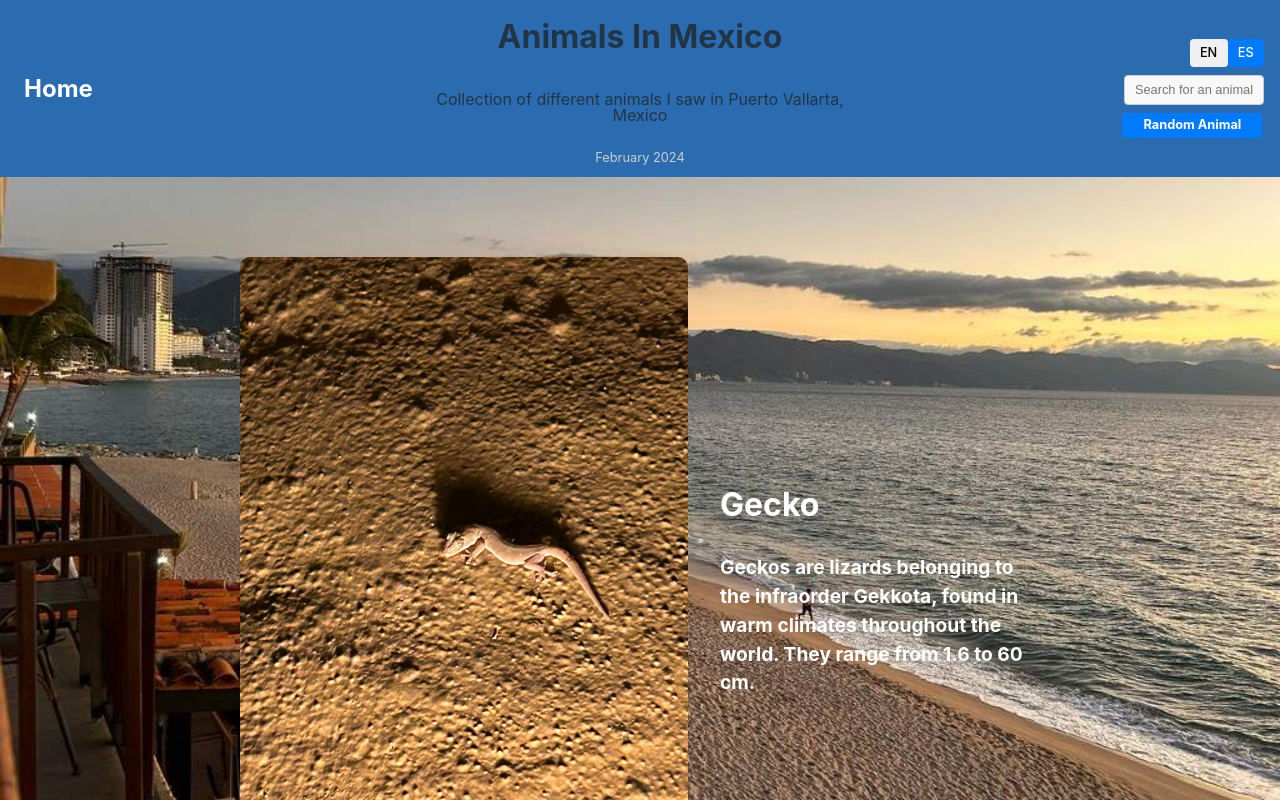
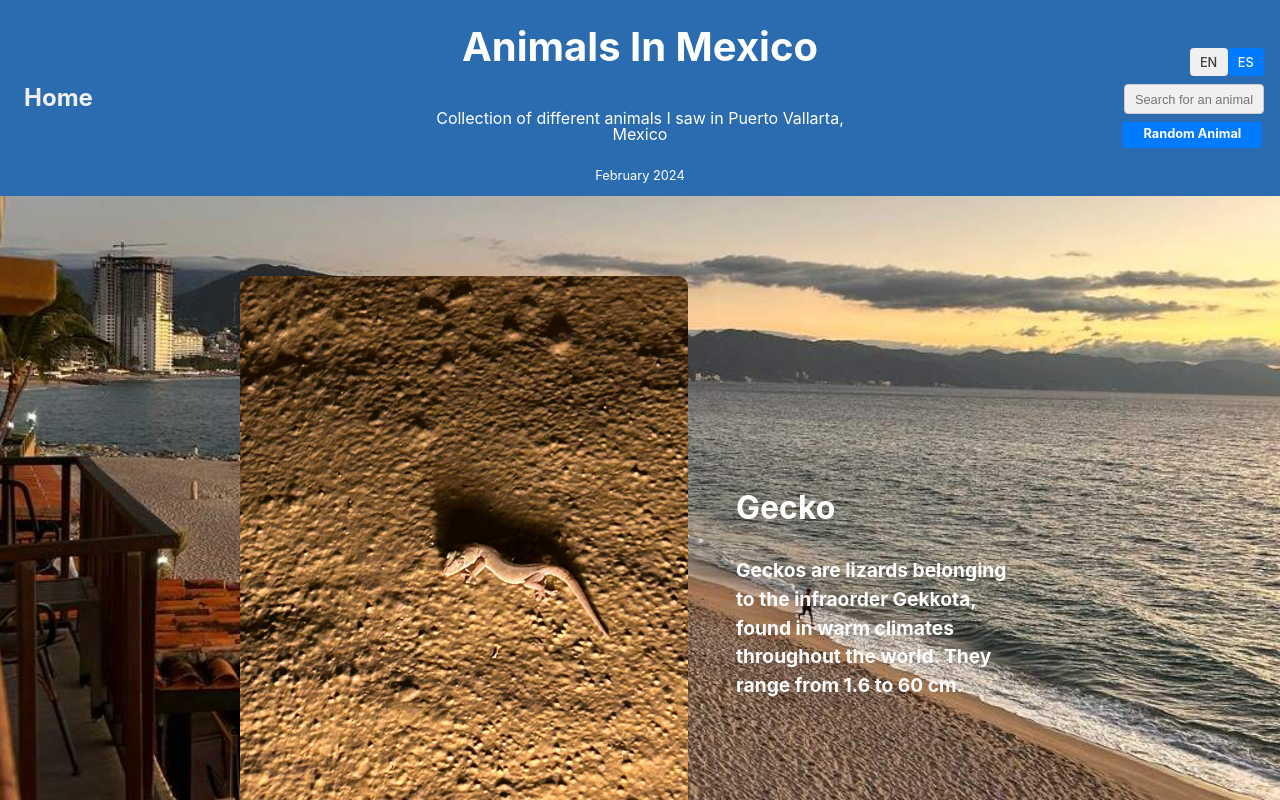
Before and after one commit to mathyasp/animals-in-mexico, a React (Vite) app: page /animals-in-mexico/random-animal in a window 1280 px wide. Built offline with nearby package versions, Linux system fonts and the light colour scheme; the HTML template or start-up script is replaced by a standard one.

Commit message:
Utilize CSS Custom properties for colors

```diff
--- a/src/App.css
+++ b/src/App.css
@@ -7,7 +7,7 @@
   background-image: url('/images/beach.jpg');
   background-size: cover;
   background-position: center;
-  background-attachment: fixed; /* Makes background more stable when scrolling */
+  background-attachment: fixed;
   overflow: auto;
 }
 
@@ -19,8 +19,8 @@
   min-height: 80vh;
   text-align: center;
   padding: 2rem;
-  background-color: rgba(0, 0, 0, 0.5); /* Semi-transparent overlay */
-  color: white;
+  background-color: var(--shadow-color);
+  color: var(--light-text-color);
 }
 
 .featured-animals {
@@ -42,8 +42,8 @@
 .App a {
   display: inline-block;
   padding: 10px 20px;
-  background-color: #007bff;
-  color: #fff;
+  background-color: var(--primary-color);
+  color: var(--light-text-color);
   text-decoration: none;
   border-radius: 5px;
   font-weight: bold;
@@ -55,7 +55,7 @@
 .App .Animal {
   width: 75vw;
   height: auto;
-  color: white;
+  color: var(--light-text-color);
   font-weight: bold;
   margin: 0 auto;
 }
--- a/src/components/Animal/Animal.css
+++ b/src/components/Animal/Animal.css
@@ -31,6 +31,8 @@
   flex-direction: column;
   justify-content: center;
   max-width: 40%;
+  padding: 1em;
+  margin-bottom: 2em;
 }
 
 .Animal-Details h1 {
--- a/src/components/AnimalFilter/AnimalFilter.css
+++ b/src/components/AnimalFilter/AnimalFilter.css
@@ -2,10 +2,10 @@ input[type='text'] {
   width: 140px;
   margin: 8px 0;
   box-sizing: border-box;
-  border: 1px solid #ccc;
+  border: 1px solid var(--border-color);
   border-radius: 4px;
-  color: #000;
-  background-color: #f8f8f8;
+  color: var(--dark-text-color);
+  background-color: var(--background-color);
   font-size: .8em;
   transition: 0.3s;
   padding: 0.5em;
--- a/src/components/AnimalList/AnimalList.css
+++ b/src/components/AnimalList/AnimalList.css
@@ -1,7 +1,7 @@
 .AnimalList {
   display: grid;
-  grid-template-columns: repeat(3, minmax(0, 1fr));
-  gap: 4em;
+  grid-template-columns: repeat(auto-fit, minmax(300px, 1fr));
+  gap: 2em;
   max-width: 85%;
   margin: 2em auto;
   padding: 2em;
@@ -92,7 +92,7 @@
   bottom: 280px;
   transition: bottom 0.3s ease-out;
   color: white;
-  text-shadow: 2px 2px 4px rgba(0, 0, 0, 0.7);
+  text-shadow: 2px 2px 4px var(--shadow-color);
 }
 
 .AnimalList a:hover p,
@@ -100,18 +100,16 @@
   opacity: 1;
   bottom: 60px;
   transition: opacity 0.5s 0.1s ease-in;
-  color: white;
-  text-shadow: 2px 2px 4px rgba(0, 0, 0, 0.7);
+  color: var(--light-text-color);
+  text-shadow: 2px 2px 4px var(--shadow-color);
 }
 
-/* Smaller screens and tablets */
 @media only screen and (max-width: 960px) {
   .AnimalList {
     grid-template-columns: 1fr 1fr;
   }
 }
 
-/* Small screens mobile */
 @media only screen and (max-width: 800px) {
   .AnimalList {
     grid-template-columns: 1fr;
--- a/src/components/NavBar/NavBar.css
+++ b/src/components/NavBar/NavBar.css
@@ -1,5 +1,5 @@
 .NavBar {
-  background-color: #2b6cb0;
+  background-color: var(--primary-color);
   display: flex;
   justify-content: space-between;
   align-items: center;
@@ -33,15 +33,15 @@
 }
 
 nav .link {
-  color: #ffffff;
-  background: transparent; /* Ensure background is transparent */
+  color: var(--background-color);
+  background: transparent;
   font-size: 1.5em;
   text-decoration: none;
   transition: color 0.3s ease-in-out;
 }
 
 nav .link:hover {
-  color: #cccccc;
+  color: var(--light-text-color);
 }
 
 .NavBar .NavRight .TaskBars .randomlink {
@@ -54,7 +54,7 @@ nav .link:hover {
 }
 
 .NavLeft .link.selected {
-  color: #3e3e3e;
+  color: var(--dark-text-color);
 }
 
 .NavRight {
@@ -63,8 +63,8 @@ nav .link:hover {
 }
 
 .NavRight button {
-  background-color: #f0f0f0;
-  color: #000000;
+  background-color: var(--background-color);
+  color: var(--dark-text-color);
   font-size: 0.8em;
   padding: 0.5em 0.8em;
   border: none;
@@ -74,25 +74,25 @@ nav .link:hover {
 }
 
 .NavRight button.selected {
-  background-color: #007bff;
-  color: #ffffff;
+  background-color: var(--secondary-color);
+  color: var(--light-text-color);
 }
 
 .NavRight button:hover {
-  background-color: #e0e0e0;
-  color: #000000;
-  box-shadow: 0 0 10px rgba(0, 0, 0, 0.2);
+  background-color: var(--light-hover-color);
+  color: var(--dark-text-color);
+  box-shadow: 0 0 10px var(--shadow-color);
 }
 
 .NavRight button.selected:hover {
-  background-color: #0056b3;
-  color: #ffffff;
-  box-shadow: 0 0 10px rgba(0, 0, 0, 0.2);
+  background-color: var(--dark-primary);
+  color: var(--light-text-color);
+  box-shadow: 0 0 10px var(--shadow-color);
 }
 
 .NavDate {
   font-size: 0.8em;
-  color: #cccccc;
+  color: var(--light-text-color);
 }
 
 a.randomlink {
@@ -103,15 +103,15 @@ a.randomlink {
   font-size: .8em;
   padding: 0.5em;
   text-align: center;
-  background-color: #007bff;
-  color: #ffffff;
+  background-color: var(--secondary-color);
+  color: var(--light-text-color);
   transition: background-color 0.3s ease-in-out, color 0.3s ease-in-out, box-shadow 0.3s ease-in-out;
 }
 
 a.randomlink:hover {
-  background-color: #0056b3;
-  color: #ffffff;
-  box-shadow: 0 0 10px rgba(0, 0, 0, 0.2);
+  background-color: var(--dark-primary);
+  color: var(--light-text-color);
+  box-shadow: 0 0 10px var(--shadow-color);
 }
 
 @media screen and (max-width: 576px) {
@@ -119,37 +119,44 @@ a.randomlink:hover {
     display: grid;
     grid-template-rows: 1fr 1fr;
   }
+
   .NavLeft, .NavCenter, .NavRight {
     width: 100%;
   }
+
   .NavCenter h1, p {
     margin-bottom: 0;
   }
+
   .NavLeft {
     justify-content: center;
     align-self: first baseline;
     display: flex;
     grid-row: 2;
   }
+
   .hamburger {
     display: block;
     margin-left: 0.5em;
     font-size: 2em;
-    color: #ffffff;
-    background-color: #2b6cb0;
+    color: var(--light-text-color);
+    background-color: var(--primary-color);
     border: none;
     cursor: pointer;
     transition: color 0.3s ease, background-color 0.3s ease;
     padding: 0.2em;
     border-radius: 4px;
   }
+
   .hamburger:hover {
-    color: #cccccc;
-    background-color: #1f4f7a;
+    color: var(--light-text-color);
+    background-color: var(--dark-primary);
   }
+
   .menu {
     display: none;
   }
+
   .menu.open {
     display: flex;
     flex-direction: column;
@@ -157,25 +164,32 @@ a.randomlink:hover {
     position: absolute;
     left: 75%;
     top: 10;
-    z-index: 1; /* Added to ensure .menu.open is above other elements */
+    z-index: 1;
   }
+
   .NavCenter {
     grid-row: 1;
     position: absolute;
     margin-bottom: 5em;
   }
+
   .NavRight {
+    padding: 0;
     grid-row: 2;
     display: grid;
     z-index: 2;
   }
+
   .Translate, .TaskBars {
     margin-right: 0.5em;
-    margin-bottom: 0.5em;
     justify-self: flex-end;
   }
-  .NavSubtitle,
-  .NavDate {
+
+  .TaskBars {
+    margin-bottom: 0.5em;
+  }
+
+  .NavSubtitle, .NavDate {
     max-width: 50%;
   }
 }
--- a/src/index.css
+++ b/src/index.css
@@ -11,6 +11,16 @@
   text-rendering: optimizeLegibility;
   -webkit-font-smoothing: antialiased;
   -moz-osx-font-smoothing: grayscale;
+
+  --primary-color: #2b6cb0;
+  --secondary-color: #007bff;
+  --background-color: #f0f0f0;
+  --light-hover-color: #e0e0e0;
+  --shadow-color: #00000033;
+  --dark-text-color: #3e3e3e;
+  --dark-primary: #0056b3;
+  --light-text-color: #ffffff;
+  --border-color: #ccc;
 }
 
 html, body {
@@ -36,11 +46,11 @@ html, body {
 
 a {
   font-weight: 500;
-  color: #646cff;
+  color: var(--primary-color);
   text-decoration: inherit;
 }
 a:hover {
-  color: #535bf2;
+  color: var(--dark-primary);
 }
 
 body {
@@ -49,11 +59,21 @@ body {
   place-items: center;
   min-width: 320px;
   min-height: 100vh;
+  background-color: var(--background-color);
+  color: var(--light-text-color);
 }
 
 h1 {
+  font-size: 2.5em;
+  line-height: 1;
+}
+
+h2 {
   font-size: 2em;
-  line-height: 1;
+}
+
+p {
+  font-size: 1em;
 }
 
 button {
```
